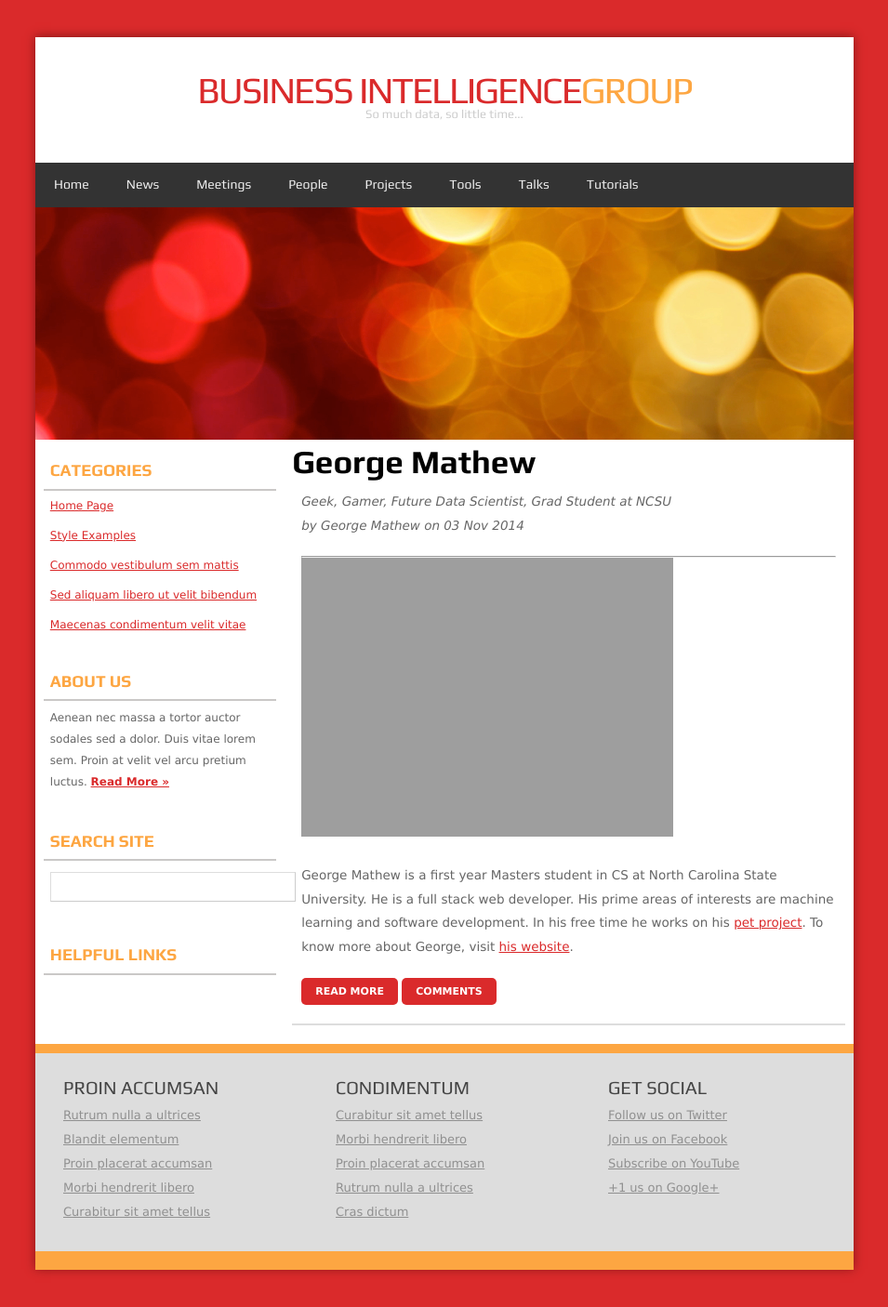
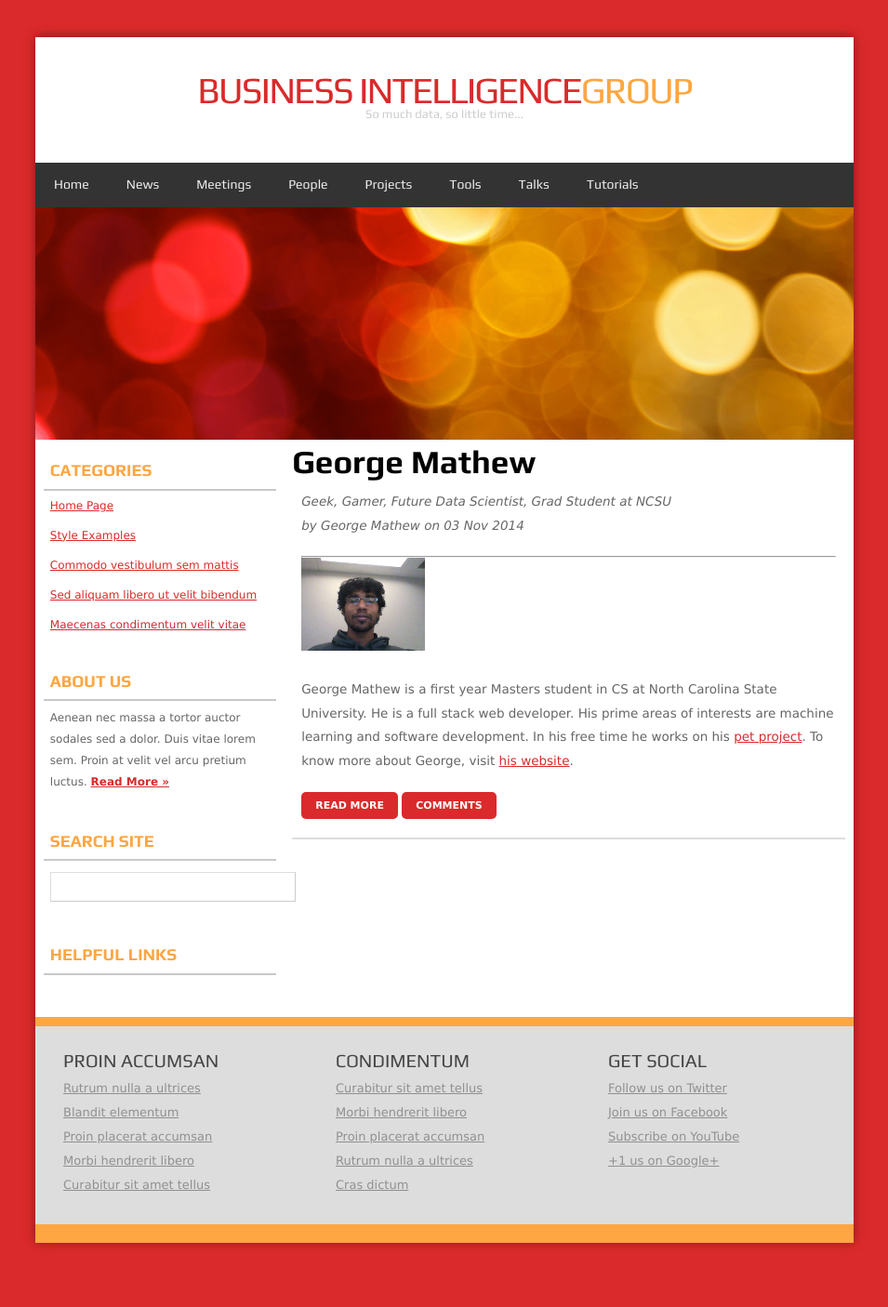
Before and after one commit to swaruparam/bigstate.github.io, a Jekyll site: the page built from people/_posts/2014-11-03-GeorgeMathew.markdown, in a window 1280 px wide. Shown: the whole page at 93% size, without its empty margins (162-1117 px from the left). Built offline with Jekyll 4.4.1, drawn with Linux system fonts in a browser that asks for light colours; after the commit the page ends 1377 px from its top, so only the background shows below that.

Commit message:
Compressed Image

```diff
--- a/people/_posts/2014-11-03-GeorgeMathew.markdown
+++ b/people/_posts/2014-11-03-GeorgeMathew.markdown
@@ -5,6 +5,6 @@ author: George Mathew
 excerpt: Geek, Gamer, Future Data Scientist, Grad Student at NCSU
 ---
 
-![George Mathew]({{site.url}}/img/george2.jpg =100x100)
+![George Mathew]({{site.url}}/img/george2.jpg)
 
 George Mathew is a first year Masters student in CS at North Carolina State University. He is a full stack web developer. His prime areas of interests are machine learning and software development. In his free time he works on his [pet project](http://region.io). To know more about George, visit [his website](http://georgevmathew.com/).
```
Also changed, not shown: img/george2.jpg.
